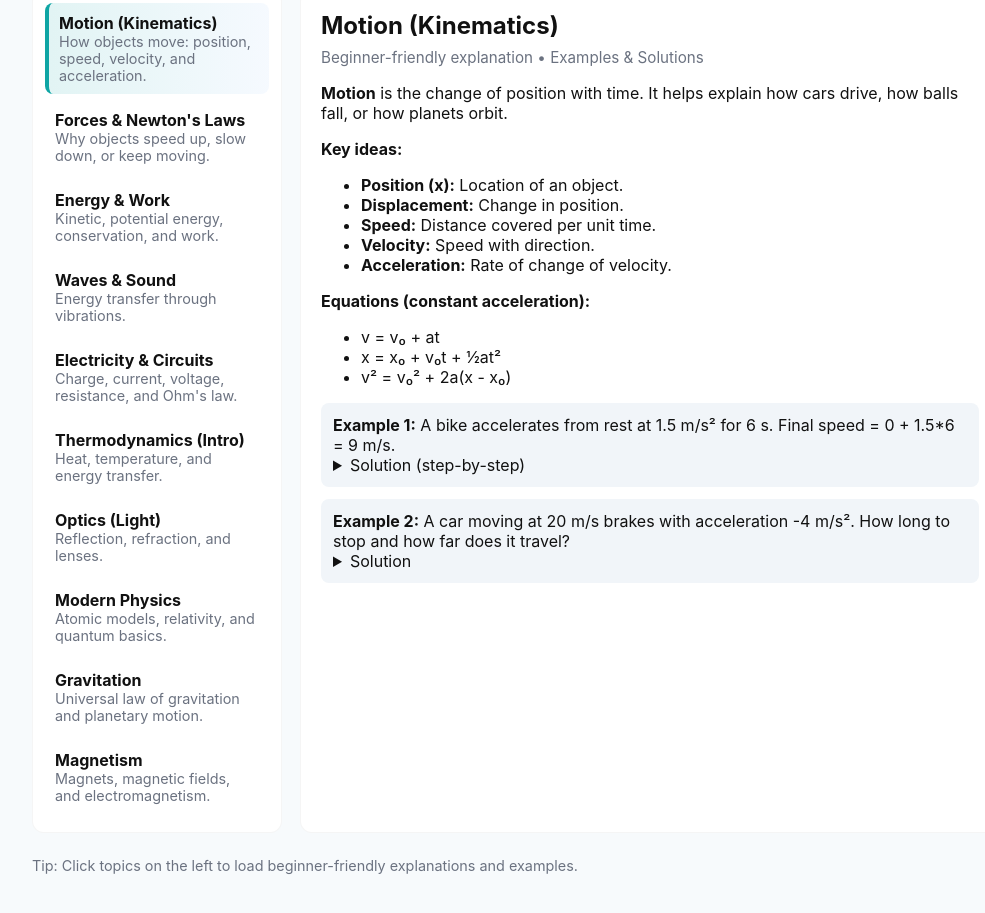
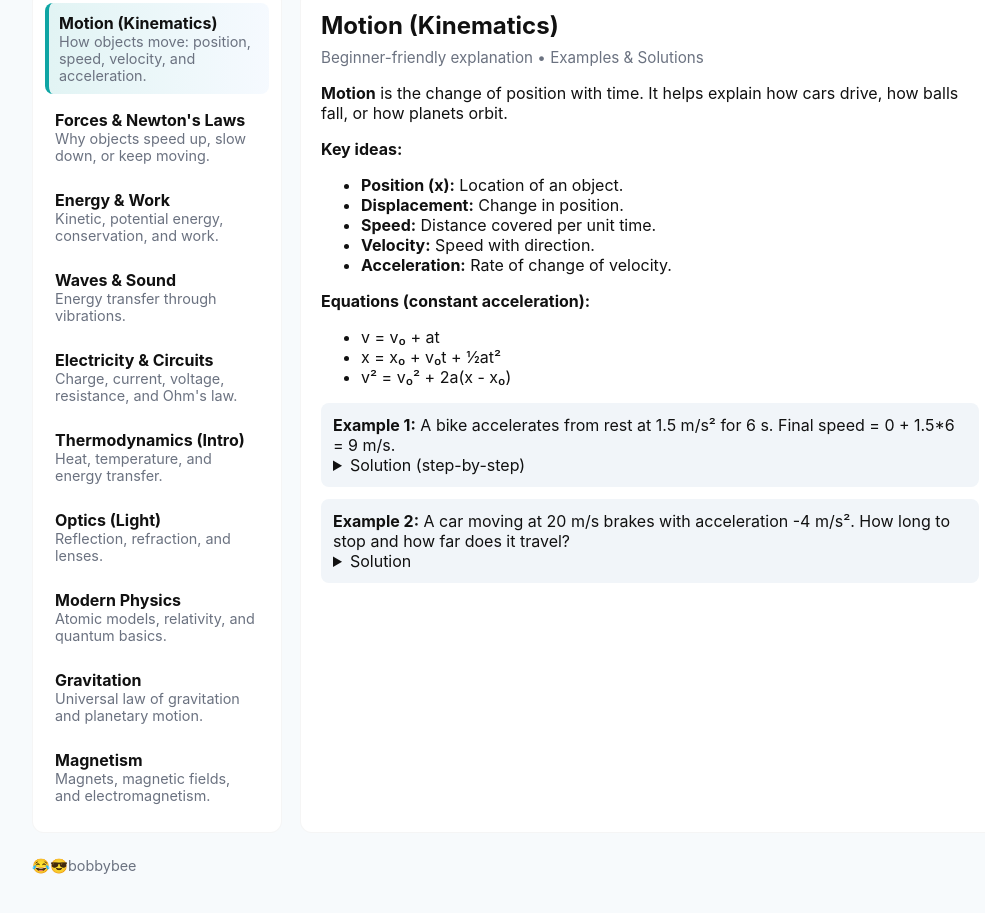
Before and after one commit to bobby78wq/simple_textbooks-, a plain HTML site: page index.html in a window 1280 px wide. Shown: the part 261-1174 px from the top of the page, without its empty margins (124-1109 px from the left). Drawn offline with Linux system fonts and the light colour scheme.

Commit message:
Update index.html

```diff
--- a/index.html
+++ b/index.html
@@ -65,7 +65,8 @@
   </div>
 
   <footer>
-    Tip: Click topics on the left to load beginner-friendly explanations and examples.
+    😂😎bobbybee
+
   </footer>
 
   <script>
```
